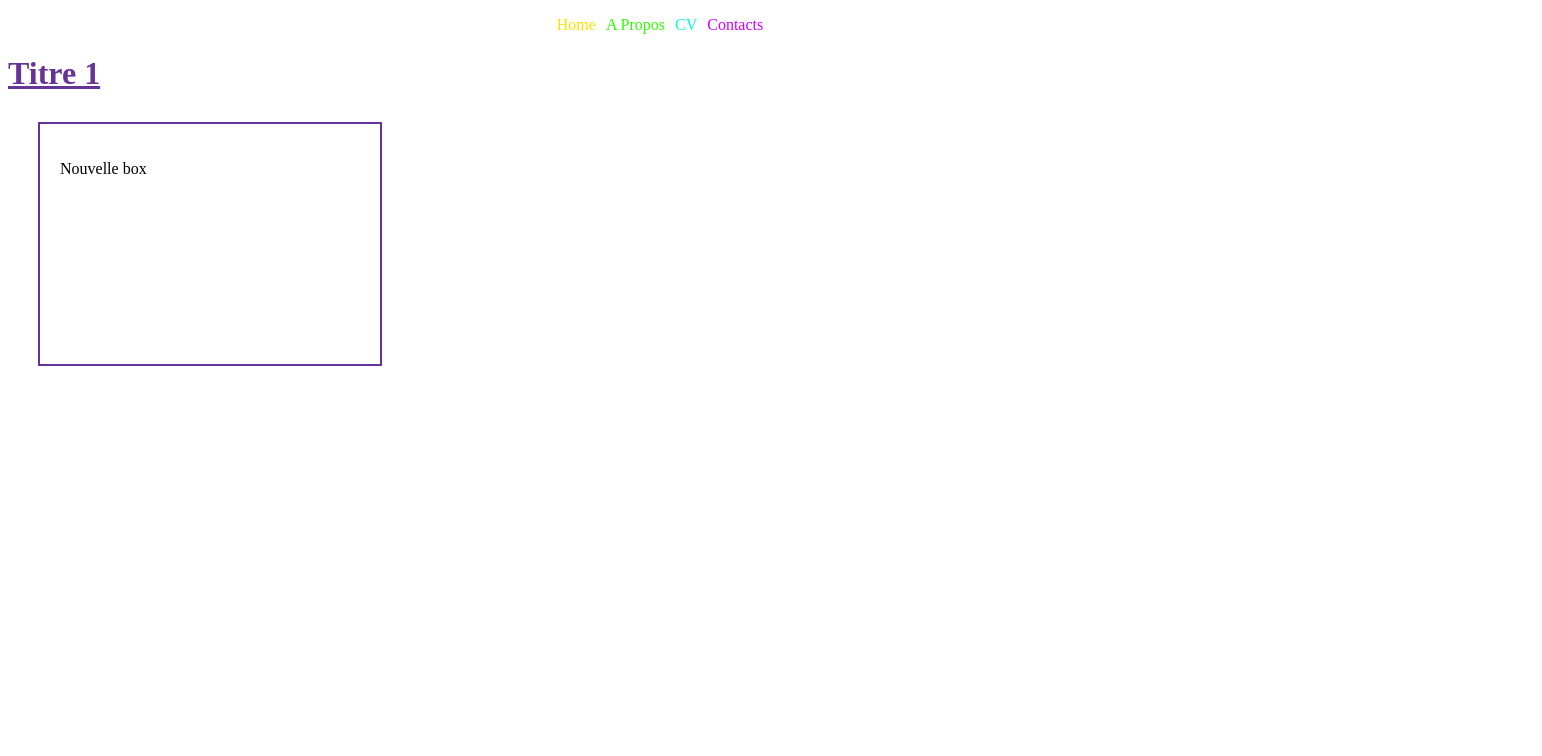
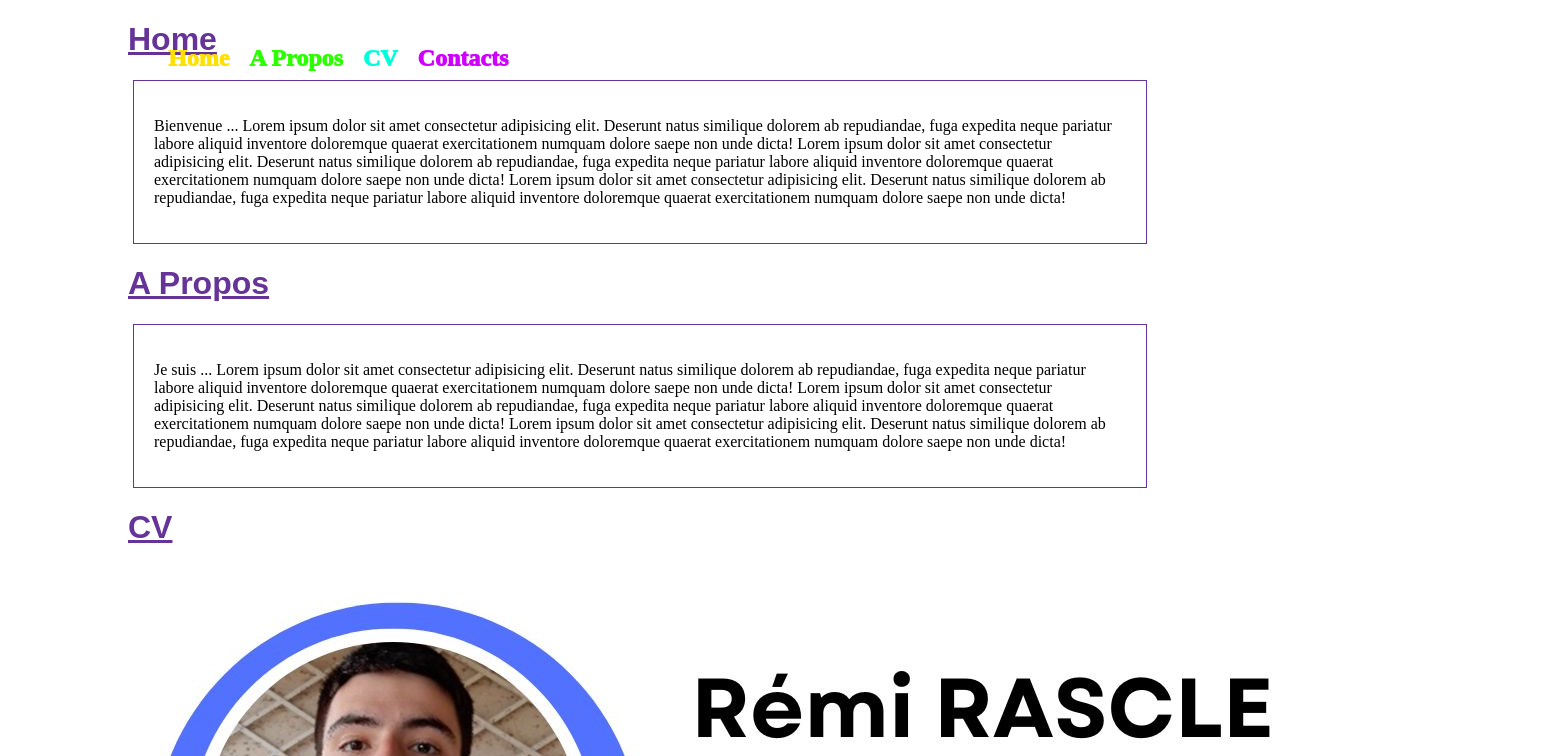
Before and after one commit to remremecole/HTML-CSS-JS, a plain HTML site: page index.html in a window 1280 px wide. Shown: the top 756 px of the page, 1542 px wide, since content can reach past the window. Drawn offline with Linux system fonts and the light colour scheme; files whose address does not match are found by name; a web font is replaced by a local one.

Commit message:
20250318

```diff
--- a/index.html
+++ b/index.html
@@ -5,14 +5,17 @@
     <meta charset="UTF-8">
     <meta name="viewport" content="width=device-width, initial-scale=1.0">
     <title>Premier cours HTML</title>
+    <link rel="preconnect" href="https://fonts.googleapis.com">
+<link rel="preconnect" href="https://fonts.gstatic.com" crossorigin>
+<link href="https://fonts.googleapis.com/css2?family=Big+Shoulders+Inline:opsz,wght@10..72,100..900&display=swap" rel="stylesheet">
 </head>
 
 
 <body>
-    <header>
-        <nav>
+    <header class="fix">
+        <nav class="navbar">
             <ul class="nav-items">
-                <li class="nav1" href="">Home</li>
+                <li class="nav1" href="Home">Home</li>
                 <li class="nav2" href="">A Propos</li>
                 <li class="nav3" href="">CV</li>
                 <li class="nav4" href="">Contacts</li>
@@ -20,12 +23,36 @@
         </nav>
     </header>
 
-
     </div>
 
-    <h1><u>Titre 1</u></h1>
-        <div class="firstbox">
-            <p>Nouvelle box</p>
-        </div>
+    <h1 class="home"><u>Home</u></h1>
+        <div class="box">
+            <p>
+                Bienvenue ... Lorem ipsum dolor sit amet consectetur adipisicing elit. Deserunt natus similique dolorem ab repudiandae, fuga expedita neque pariatur labore aliquid inventore doloremque quaerat exercitationem numquam dolore saepe non unde dicta!
+                Lorem ipsum dolor sit amet consectetur adipisicing elit. Deserunt natus similique dolorem ab repudiandae, fuga expedita neque pariatur labore aliquid inventore doloremque quaerat exercitationem numquam dolore saepe non unde dicta!
+                Lorem ipsum dolor sit amet consectetur adipisicing elit. Deserunt natus similique dolorem ab repudiandae, fuga expedita neque pariatur labore aliquid inventore doloremque quaerat exercitationem numquam dolore saepe non unde dicta!
+            </p>
+       </div>
+
+    <h1><u>A Propos</u></h1>
+
+    <div class="box">
+        <p>
+            Je suis ... Lorem ipsum dolor sit amet consectetur adipisicing elit. Deserunt natus similique dolorem ab repudiandae, fuga expedita neque pariatur labore aliquid inventore doloremque quaerat exercitationem numquam dolore saepe non unde dicta!
+            Lorem ipsum dolor sit amet consectetur adipisicing elit. Deserunt natus similique dolorem ab repudiandae, fuga expedita neque pariatur labore aliquid inventore doloremque quaerat exercitationem numquam dolore saepe non unde dicta!
+            Lorem ipsum dolor sit amet consectetur adipisicing elit. Deserunt natus similique dolorem ab repudiandae, fuga expedita neque pariatur labore aliquid inventore doloremque quaerat exercitationem numquam dolore saepe non unde dicta!
+        </p>
+   </div>
+
+
+
+
+
+    <h1><u>CV</u></h1>
+
+        <div class="cvpng">
+            <img src="C:\Users\Rémi\Documents\Mes Cours\Semaines full informatique\Mounir\HTML CSS JS\BTS_SIO_SEPR.jpg" alt="">
+       </div>
+
 </body>
 </html>
--- a/stylesheet.css
+++ b/stylesheet.css
@@ -1,31 +1,37 @@
 h1 {
     color: rebeccapurple;
+    font-family: "Big Shoulders Inline", sans-serif;
 }
 
-.firstbox {
-    /* Dimensions du contenu */
-    width: 300px;
-    height: 200px;
+body {
+    margin: 0% 10% 0% 10%;
+}
 
-    /* Espace interne */
+.box {
     padding: 20px;
 
     /* Bordure */
-    border: 2px solid rebeccapurple;
+    border: 1px solid rebeccapurple;
 
     /* Espace externe */
-    margin: 30px;
-}
-
-a {
-    text-decoration: none;
-    color: black;
+    margin: 5px;
 }
 
 .nav-items {
     display: flex;
-    gap: 10px;
-    justify-content: center;
+    gap: 20px;
+    font-size: 24px;
+    font-weight: 1000;
+}
+
+.navbar {
+    display: flex;
+    align-items: center;
+}
+
+.fix {
+    position: fixed;
+    margin: 0%;
 }
 
 .nav-items li {
@@ -44,3 +50,10 @@ a {
 .nav4 {
     color: rgb(208, 0, 255);
 }
+
+.cvpng img {
+    max-width:
+    height: 80% auto;
+    display: block;
+    margin: 0 auto;
+}
```
Also changed, not shown: BTS_SIO_SEPR.jpg (added).
